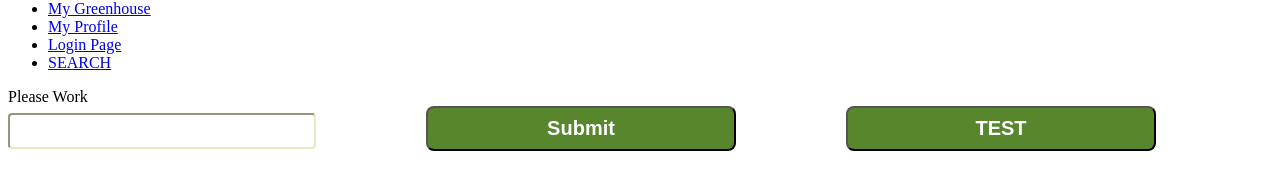
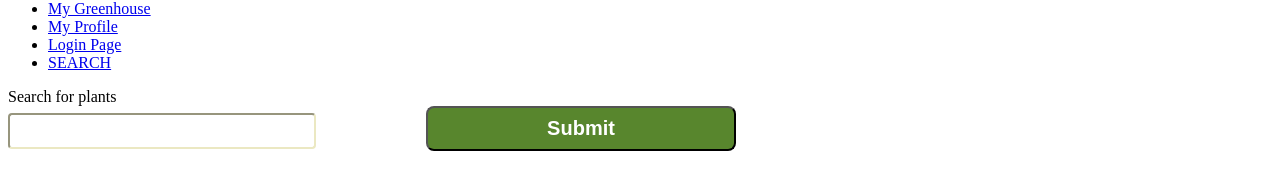
Before and after one commit to uno-moss/unomoss, a React app: page /search in a window 1280 px wide. Shown: the part 174-364 px from the top of the page. Built offline with nearby package versions, Linux system fonts and the light colour scheme; the HTML template or start-up script is replaced by a standard one.

Commit message:
more changes to search page

```diff
--- a/client/App.js
+++ b/client/App.js
@@ -1,14 +1,11 @@
 import React from 'react';
 import { BrowserRouter as Router, Switch, Route, Link } from 'react-router-dom';
 
-
-
-import LoginForm from "./components/Login/LoginForm";
-import Plant from "./components/Plant/Plant";
-import Profile from "./components/Profile/Profile";
+import LoginForm from './components/Login/LoginForm';
+import Plant from './components/Plant/Plant';
+import Profile from './components/Profile/Profile';
 //import Greenhouse from "./components/Greenhouse/Greenhouse";
-import SearchPlant from "./components/SearchPlant/SearchPlant";
-
+import SearchPlant from './components/SearchPlant/SearchPlant';
 
 const App = () => {
   return (
@@ -38,9 +35,9 @@ const App = () => {
           <Route path="/profile">
             <Profile />
           </Route>
-          <Route path="/plant">
-            <Plant />
-          </Route>
+          <Route path="/plant" render={(props) => <Plant {...props} />} />
+          {/* <Plant />
+          </Route> */}
           <Route path="/search">
             <SearchPlant />
           </Route>
--- a/client/components/Plant/Plant.js
+++ b/client/components/Plant/Plant.js
@@ -1,6 +1,8 @@
 import React from 'react';
 
-const Plant = () => {
+const Plant = (props) => {
+  console.log(props);
+
   return <div>Plant page</div>;
 };
 
--- a/client/components/SearchPlant/SearchBarInput.js
+++ b/client/components/SearchPlant/SearchBarInput.js
@@ -2,7 +2,7 @@ import React, { useState } from 'react';
 import axios from 'axios';
 require('regenerator-runtime/runtime');
 import SearchResults from './SearchResults';
-
+//import './Login.scss';
 const apiKey = 'PM3BHHsn1BYggmzwVudKgtHVtS5yD-szFUEvt-VQ06I';
 
 function SearchBarInput() {
@@ -30,18 +30,19 @@ function SearchBarInput() {
     console.log(e);
   }
 
-  function handleClick(e) {
-    e.preventDefault();
-    console.log(plants);
-    console.log(Array.isArray(plants));
-  }
+  //FUNCTION BELOW IS ONLY USED IN TESTING DIFFERENT CONSOLE LOGS. COINCIDES WITH LINE 45
+  // function handleClick(e) {
+  //   e.preventDefault();
+  //   console.log(plants);
+  //   console.log(Array.isArray(plants));
+  // }
 
   return (
     <div>
       <form>
         <input type="text" name="searchTerm" onChange={handleOnChange} />
         <button onClick={fetchData}> Submit</button>
-        <button onClick={handleClick}>TEST</button>
+        {/* <button onClick={handleClick}>TEST</button> */}
       </form>
       {plants.length > 0 && (
         <SearchResults plantClickHandle={plantClickHandle} plants={plants} />
--- /dev/null
+++ b/client/components/SearchPlant/SearchBarInput.scss
@@ -0,0 +1,3 @@
+input {
+  width: 400px;
+}
--- a/client/components/SearchPlant/SearchPlant.js
+++ b/client/components/SearchPlant/SearchPlant.js
@@ -4,7 +4,7 @@ import SearchBarInput from './SearchBarInput';
 const SearchPlant = () => {
   return (
     <div>
-      <header>Please Work</header>
+      <header>Search for plants</header>
       <SearchBarInput initialSearch="hello" />
     </div>
   );
--- a/client/components/SearchPlant/SearchResults.js
+++ b/client/components/SearchPlant/SearchResults.js
@@ -1,4 +1,5 @@
 import React from 'react';
+import { Link } from 'react-router-dom';
 
 function SearchResults(props) {
   console.log(props);
@@ -7,10 +8,17 @@ function SearchResults(props) {
     <div className="AllPlants Container">
       {props.plants.map((plant) => {
         return (
-          <div className="Plant Container" key={plant.id}>
-            <img src={plant.image_url} />
-            <p className="plantName">{plant.common_name}</p>
-          </div>
+          <Link
+            to={{
+              pathname: '/plant',
+              userPlant: plant,
+            }}
+          >
+            <div className="Plant Container" key={plant.id}>
+              <img src={plant.image_url} />
+              <p className="plantName">{plant.common_name}</p>
+            </div>
+          </Link>
         );
       })}
     </div>
```
